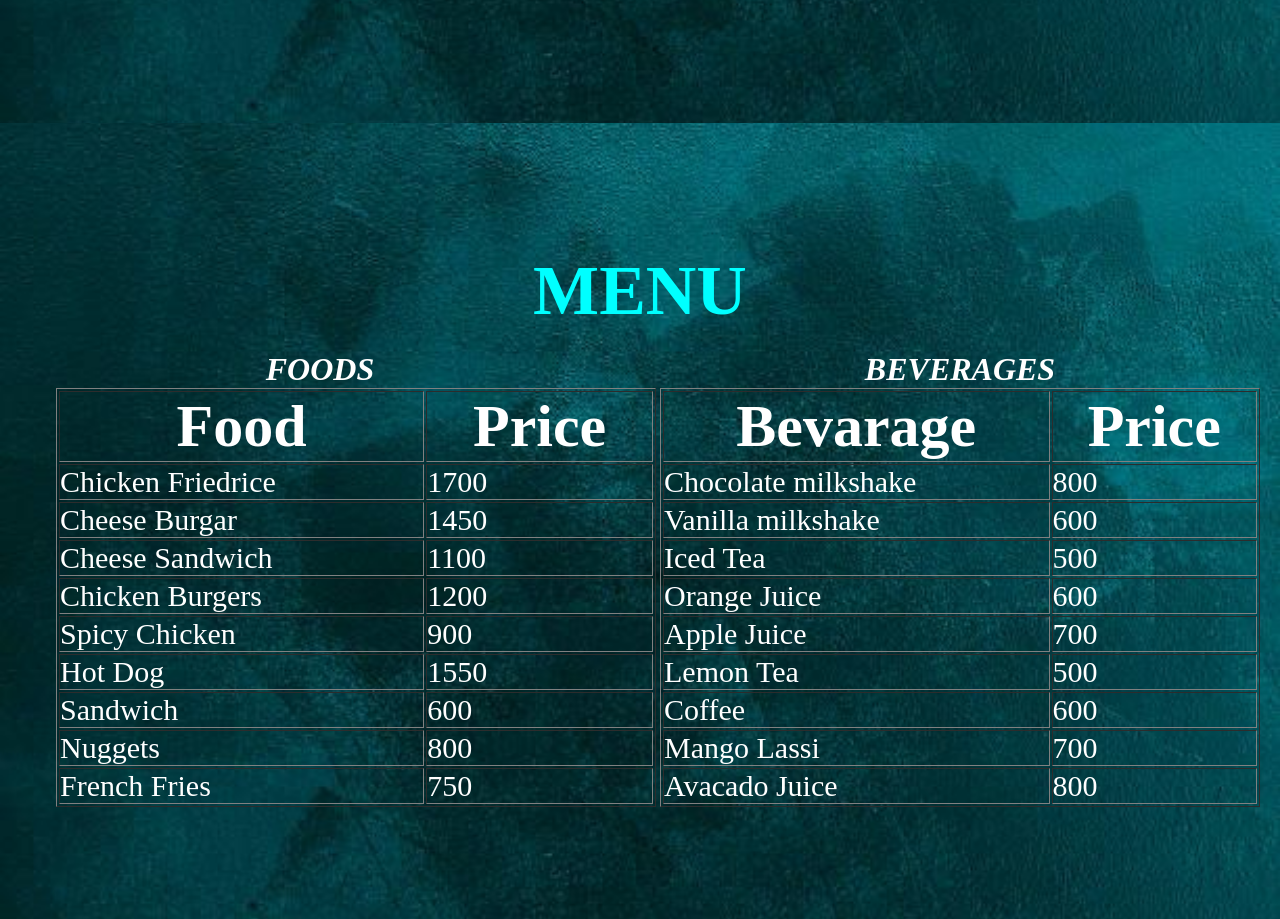
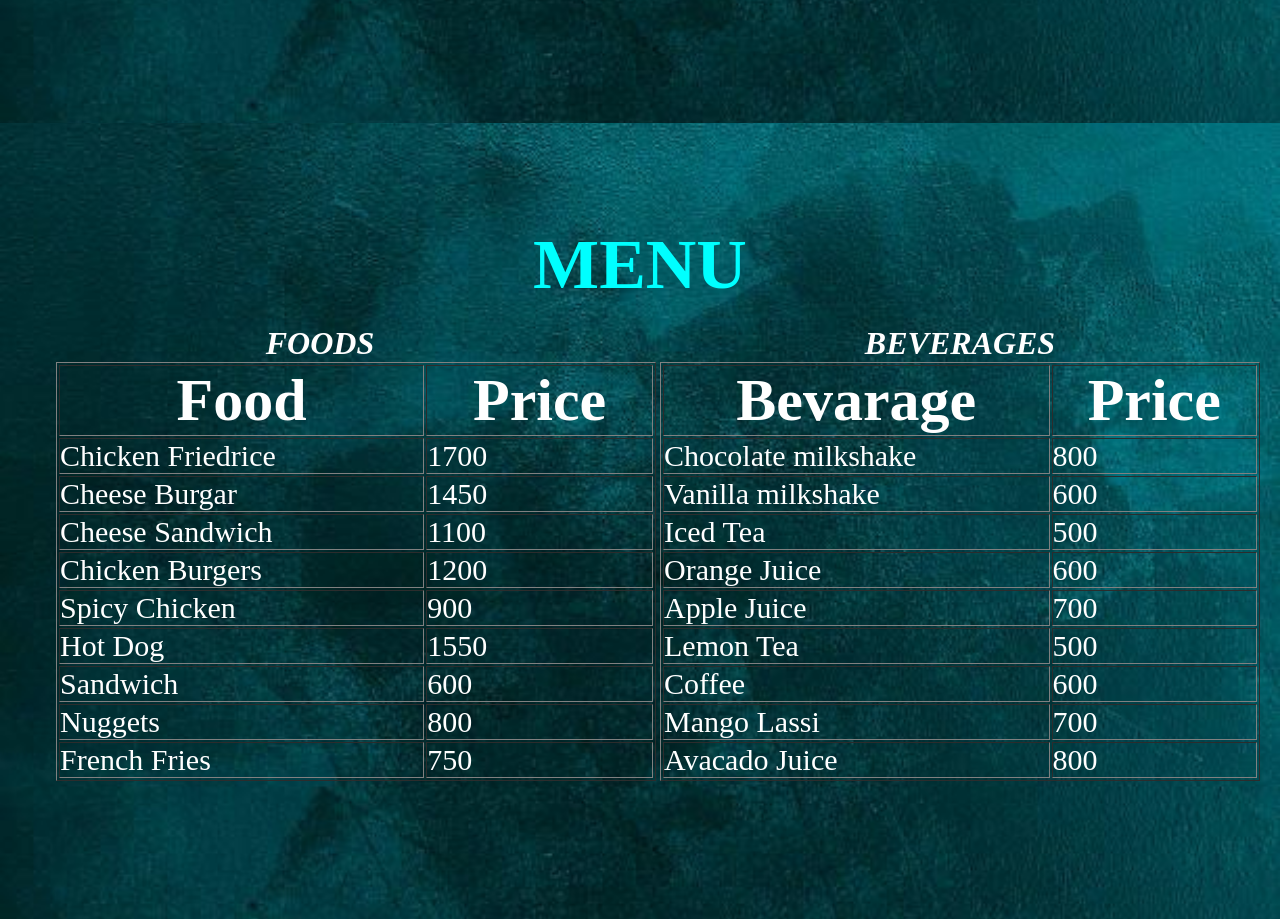
Before and after one commit to Fathinazi/5501-Website-for-Restaurant, a plain HTML site: page index.html in a window 1280 px wide. Shown: the part 1477-2396 px from the top of the page. Drawn offline with Linux system fonts and the light colour scheme.

Commit message:
Update style.css

```diff
--- a/style.css
+++ b/style.css
@@ -156,7 +156,7 @@ nav li a:hover{
     text-align: center;
     font-size: 70px;
     color: aqua;
-    padding-top: 10%;
+    padding-top: 8%;
 }
 .db{
     display: flex;
```
